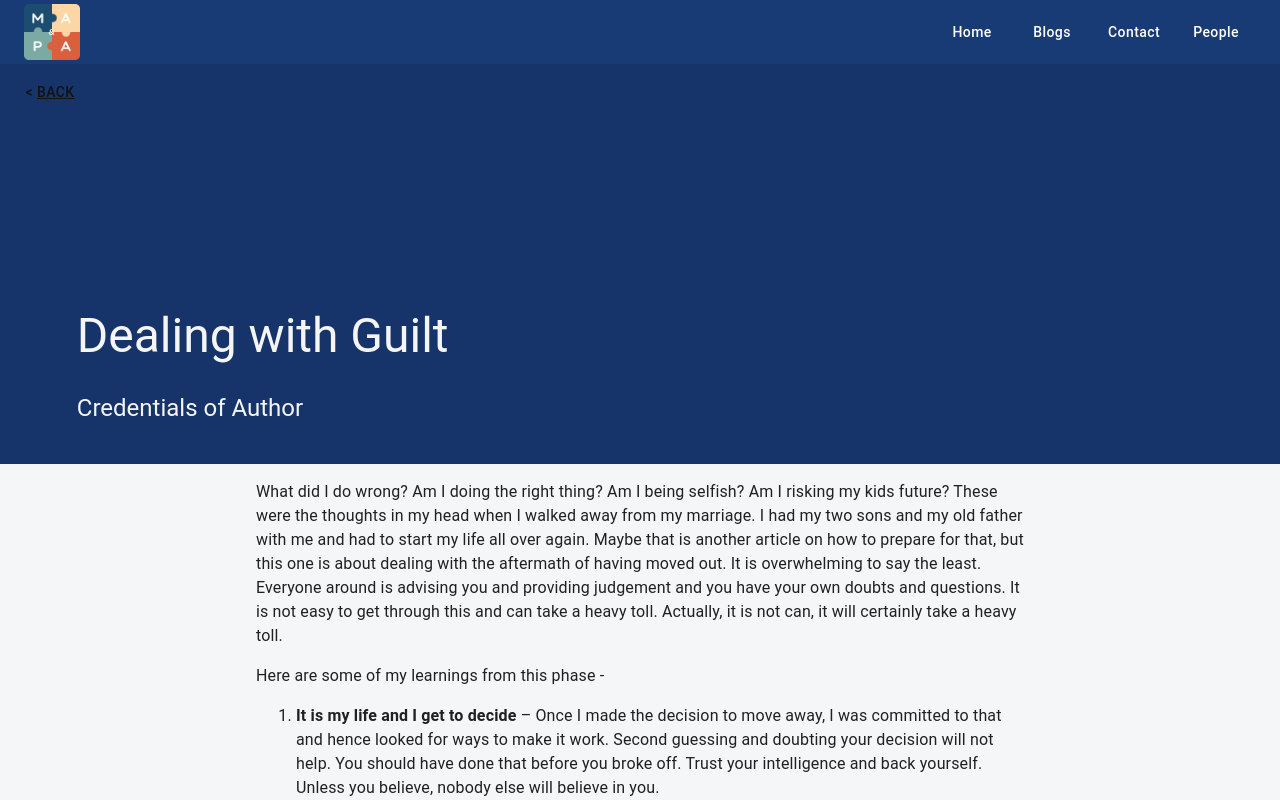
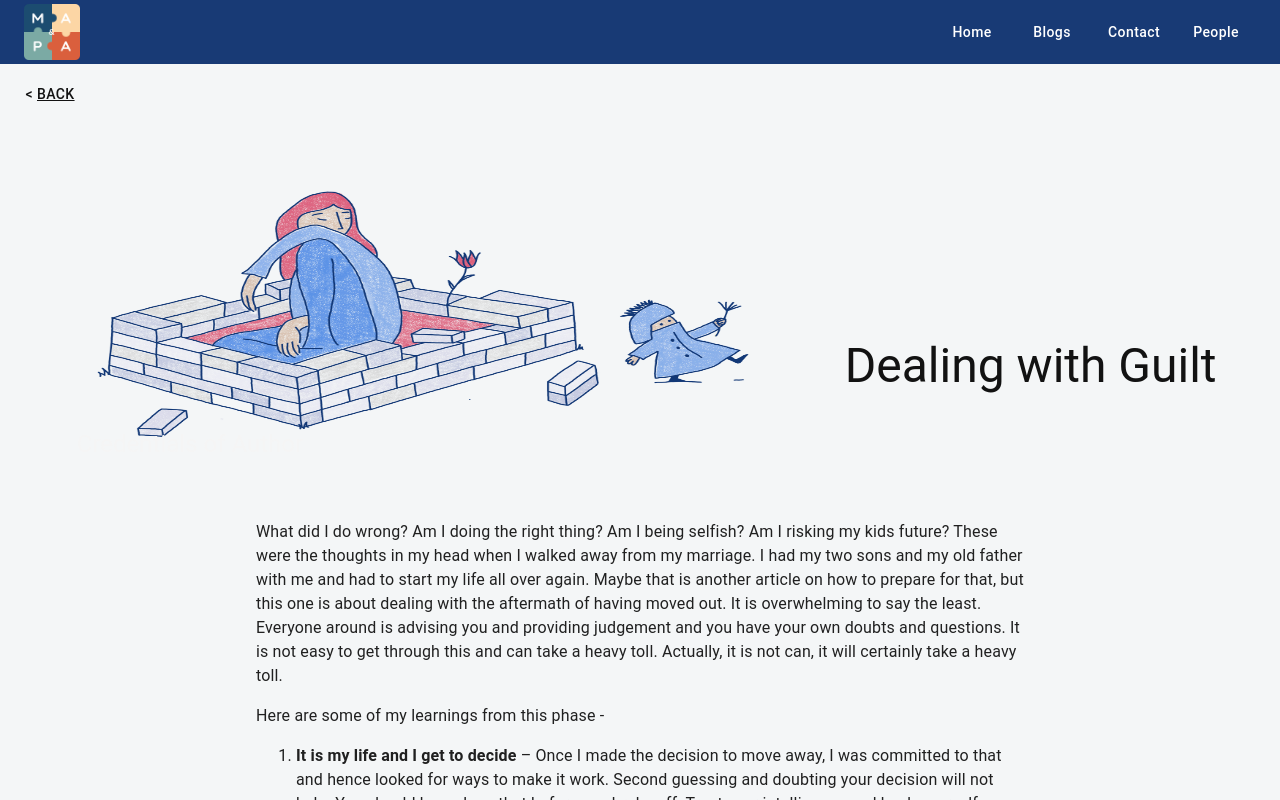
Before and after one commit to cocoscientist/manpa-ui, a React (Vite) app: page /blogs in a window 1280 px wide. Both pictures are taken after a click on the button 553 px from the left and 151 px from the top of the page. Shown: the top 800 px of the page. Built offline with nearby package versions, Linux system fonts and the light colour scheme.

Commit message:
rendering image

```diff
--- a/src/components/ArticleList.jsx
+++ b/src/components/ArticleList.jsx
@@ -31,6 +31,7 @@ const ArticleList = () => {
                             title={a.title}
                             intro={a.intro}
                             author={a.author}
+                            image={a.image}
                             id={a.id}
                             credentials={a.credentials}
                         />
--- a/src/components/ArticleViewer.jsx
+++ b/src/components/ArticleViewer.jsx
@@ -10,6 +10,7 @@ const ArticleViewer = () => {
     const [articleText, setArticleText] = useState("")
 
     useEffect(()=>{
+        console.log(articleData)
         window.scrollTo(0, 0)
         import(`../utils/articles/${articleData.id}.md`)
         .then(curFile=>{
@@ -21,7 +22,7 @@ const ArticleViewer = () => {
 
     return (
         <div className="article-viewer-container">
-            <ArticleHeading title={articleData.title} credentials={articleData.credentials}/>
+            <ArticleHeading title={articleData.title} credentials={articleData.credentials} image={articleData.image}/>
             <div className="article-content">
                 {articleText!==""
                     ? <ReactMarkdown>{articleText}</ReactMarkdown>
--- a/src/components/articles/ArticleCard.jsx
+++ b/src/components/articles/ArticleCard.jsx
@@ -1,4 +1,4 @@
-import { Card, CardActionArea, Skeleton, CardContent, Typography } from "@mui/material"
+import { Card, CardActionArea, CardMedia, Skeleton, CardContent, Typography } from "@mui/material"
 import { useNavigate } from "react-router-dom"
 
 const ArticleCard = (props) => {
@@ -34,7 +34,10 @@ const ArticleCard = (props) => {
                         Written by {props.author}
                     </Typography>
                 </CardContent>
-                <Skeleton
+                <CardMedia
+                    component="img"
+                    image={props.image}
+                    alt={props.title}
                     sx={{
                         width: '20%',
                         height: '80%', // 80% of parent height
@@ -43,7 +46,6 @@ const ArticleCard = (props) => {
                         top: '50%',
                         transform: 'translateY(-50%)'
                     }}
-                    animation="wave"
                     variant="rectangular"
                 />
             </CardActionArea>
--- a/src/components/articles/ArticleHeading.jsx
+++ b/src/components/articles/ArticleHeading.jsx
@@ -1,4 +1,4 @@
-import { Skeleton, Typography } from "@mui/material"
+import { Card, CardMedia, Skeleton, Typography } from "@mui/material"
 import { useNavigate } from "react-router-dom"
 
 const ArticleHeading = (props) => {
@@ -8,13 +8,14 @@ const ArticleHeading = (props) => {
         <div style={{
             position: 'relative',
             textAlign: 'center',
-            height: '50vh',  // 40% of viewport height
-            backgroundColor: '#183A75',
+            height: '55vh',  // 40% of viewport height
+            background: '#183A75',
         }}>
-            <Skeleton
+            <img
+                src={`../${props.image}`}
+                alt={props.title}
                 width={'100%'}
                 height={'100%'}  // Will fill parent height
-                variant="rectangular"
             />
             <Typography
                 variant="button"
@@ -34,8 +35,8 @@ const ArticleHeading = (props) => {
                 sx={{
                     position: 'absolute',
                     bottom: '25%',
-                    left: '6%',
-                    color: '#f5f5f5'
+                    left: '66%',
+                    color: '#121212'
                 }}
             >
                 {props.title}
--- a/src/utils/articles.js
+++ b/src/utils/articles.js
@@ -3,7 +3,7 @@ export const articlesList = [
         "id":"mpa001",
         "title":"Dealing with Guilt",
         "author":"Author Name",
-        "image":"assets/article1.jpeg",
+        "image":"assets/dealingwithguilt.png",
         "credentials":"Credentials of Author",
         "intro":"This text is an introduction to the content of the article, which is currently a sample article. On clicking this article you will get to learn more about the topic by reading the article."
     },
```
Also changed, not shown: public/assets/dealingwithguilt.png (added), src/assets/dealingwithguilt.png (added).
